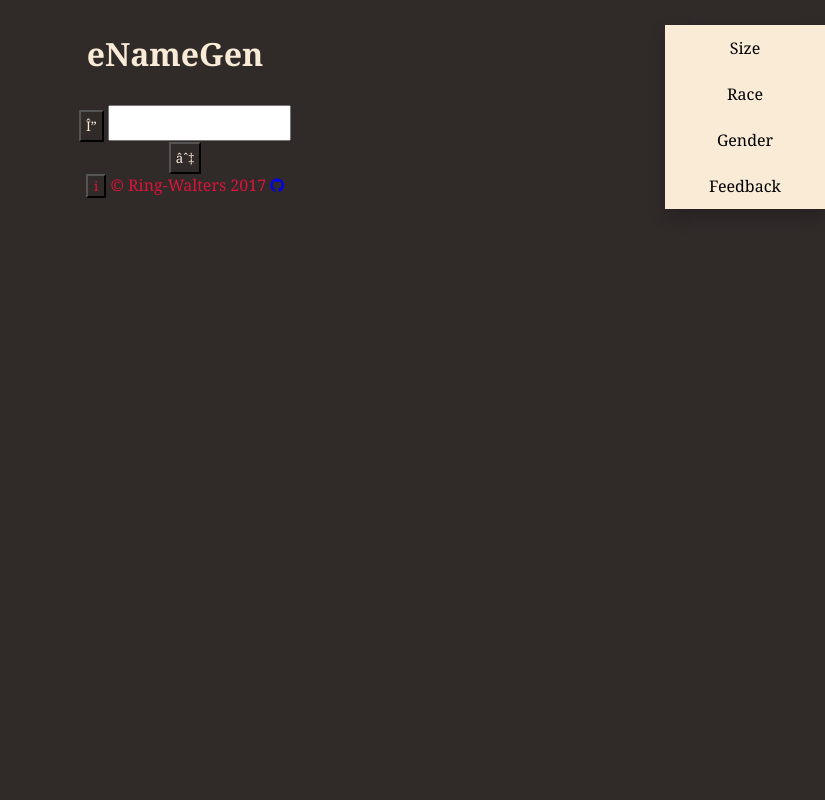
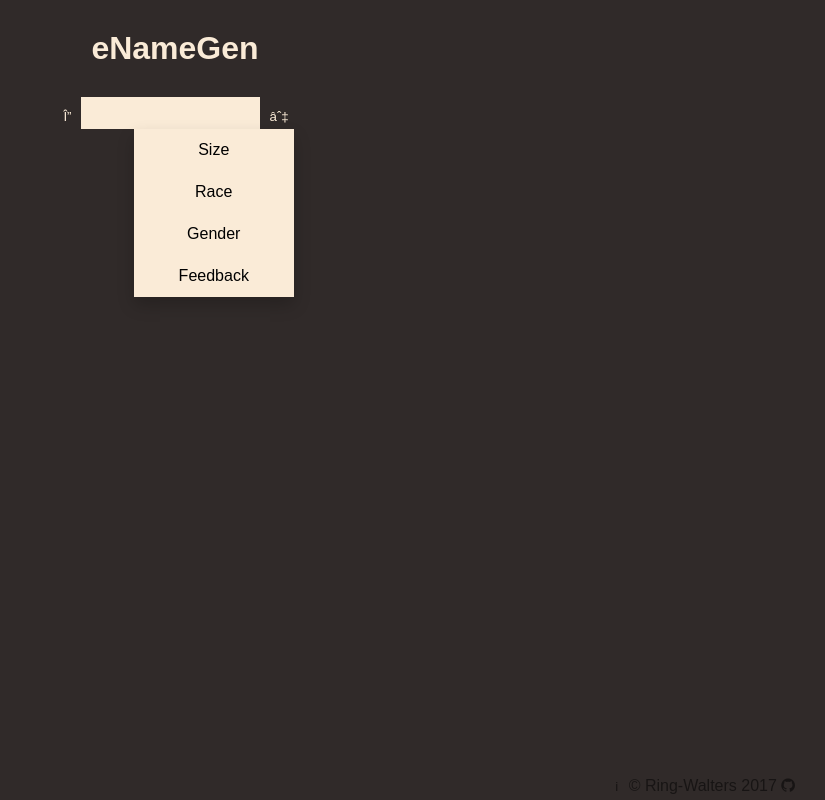
Before and after one commit to erikringwalters/eNameGen, a PHP site: page / in a window 1280 px wide, after a click that opens the changed part. Shown: the whole page, without its empty margins (455-1280 px from the left). Run offline with PHP 8.4, Linux system fonts and the light colour scheme.

Commit message:
ends array complete. css reverted from idk what

```diff
--- a/arrays/mids.js
+++ b/arrays/mids.js
@@ -4,6 +4,6 @@
  "chu", "ma", "tae", "rao", "mua", "ik", "plu", "bo", "ba", "bre", "ip", "chur", "prim", "dif",
   "mod", "dor", "lir", "fru", "apu", "moa", "bo", "rech", "ich", "fim", "helle", "len", "vrun", "aul",
    "wel", "ter", "plo", "ban", "kan", "kuor", "flu", "pro", "dor", "pama", "shur", "shor", "shum", "shu",
-    "tor", "ro", "lo", "ko", "do", "mo", "ji", "pij", "wyr", "que", "qua", "on", "che", "oe",
+    "tor", "ro", "lo", "ko", "do", "mo", "ji", "pij", "wyr", "que", "qua", "on", "che", "oe"
 ]
 };
--- a/css/styles.css
+++ b/css/styles.css
@@ -24,13 +24,47 @@
   text-align: center;
   font-size: 24px;
   font-weight: lighter;
+  outline: none;
+  border: none;
+  background-color: #faebd7;
 }
-body {
-  margin: 2em;
+a, a:visited{
+  color: black;
 }
-body, input[text], button {
-  color: crimson;
-  font-family: Cambria, Georgia;
+footer{
+  position: absolute;
+  bottom: 5px;
+  right: 30px;
+  margin: 20;
+  color: black;
+  opacity: 0.5;
+}
+button{
+  /*background-color: black;*/
+  outline: none;
+  border: none;
+  cursor: pointer;
+}
+button:hover, button:focus{
+  outline: none;
+}
+/* Dropdown Button (pulled from W3Schools)*/
+.dropbtn {
+    border: none;
+    cursor: pointer;
+
+}
+
+/* Dropdown button on hover & focus */
+.dropbtn:hover, .dropbtn:focus {
+    /*background-color: #3e8e41;*/
+    outline: none;
+}
+
+/* The container <div> - needed to position the dropdown content */
+.dropdown {
+    position: relative;
+    display: inline-block;
 }
 
 /* Dropdown Content (Hidden by Default) */
@@ -81,17 +115,19 @@
 #delta, #nabla{
   font-size: 24;
   cursor: pointer;
-  cursor: hand;
 }
-button:hover {
-  background-color: #cfd8dc;
+#size{
+  right: 0;
 }
-button:disabled {
-  background-color: #eee;
-  color: #aaa;
-  cursor: auto;
+#small{
+  font-size: 10px;
 }
-button.clear {
-  color: #888;
-  margin-bottom: 12px;
+#medium{
+  font-size: 20px;
 }
+#large{
+  font-size: 30px;
+}
+#infoBtn{
+  cursor: pointer;
+}
```
Also changed, not shown: arrays/ends.js (+8 -1 lines).
